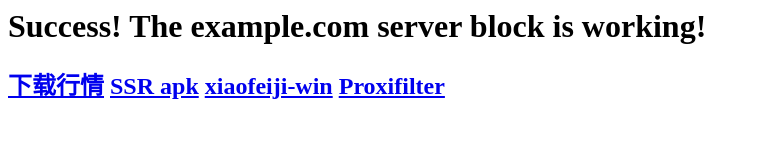
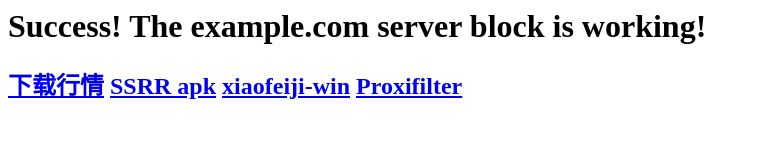
Before and after one commit to asong2001/block-chain-data, a plain HTML site: page index.html in a window 1280 px wide. Shown: the whole page, without its empty margins (0-759 px from the left). Drawn offline with Linux system fonts and the light colour scheme.

Commit message:
Update index.html

```diff
--- a/index.html
+++ b/index.html
@@ -6,7 +6,7 @@
         <h1>Success!  The example.com server block is working!</h1>
         <h2>
         <a href="/latest.xls" download="latest.xls">下载行情</a>
-        <a href="/ssr.apk" download="ssr.apk">SSR apk</a>
+        <a href="/ssr.apk" download="ssrr.apk">SSRR apk</a>
         <a href="/xiaofeiji-win.zip" download="xiaofeiji-win.apk">xiaofeiji-win</a>
         <a href="/proxifilter.exe" download="proxifilter.exe">Proxifilter</a>
         </h2>
```
